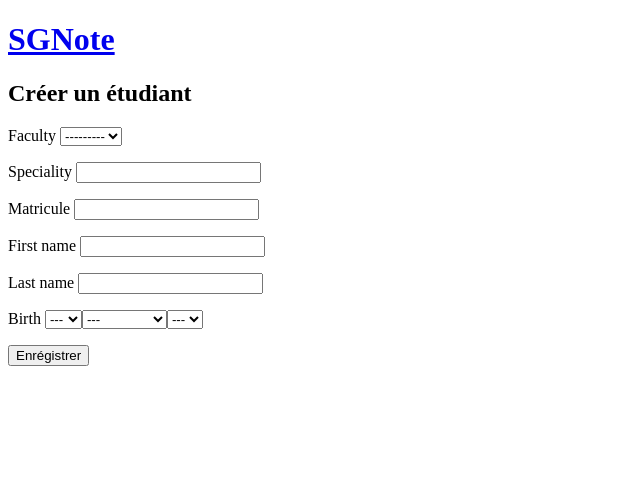
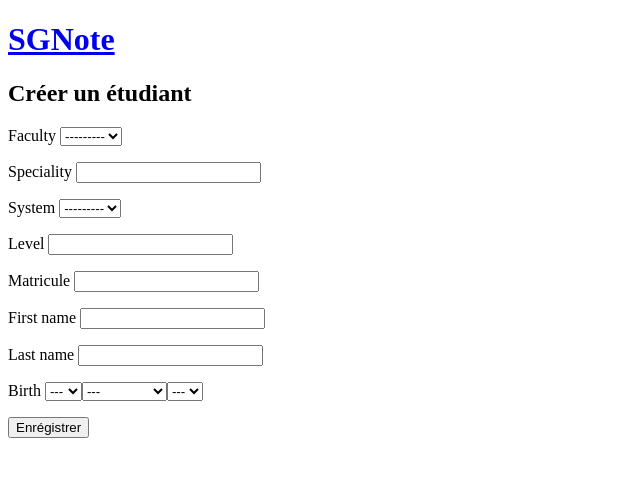
Before and after one commit to diabycode/SGNote, a Django app: page /students/create/ in a window 1280 px wide. Shown: the top 477 px of the page, without its empty margins (0-640 px from the left). Run offline with Django 4.2, Linux system fonts and the light colour scheme; data that the repository does not hold is empty; some libraries are stand-ins or nearby versions.

Commit message:
revu du formulaire de saisie d'étudiants

```diff
--- a/src/students/forms.py
+++ b/src/students/forms.py
@@ -1,6 +1,7 @@
 from django import forms
 from dynamic_forms import DynamicField, DynamicFormMixin
 
+from systems_and_levels.models import System
 from .models import *
 
 
@@ -10,8 +11,16 @@ class StudentCreateForm(DynamicFormMixin, forms.Form):
     def get_speciality(self):
         return Speciality.objects.filter(faculty=self["faculty"].value())
 
+    def get_level(self):
+        return Level.objects.filter(system=self["system"].value())
+
     faculty = forms.ModelChoiceField(queryset=Faculty.objects.all())
     speciality = DynamicField(forms.ModelChoiceField, queryset=get_speciality)
+    system = forms.ModelChoiceField(queryset=System.objects.all())
+    level = DynamicField(
+        forms.ModelChoiceField,
+        queryset=get_level,
+    )
     matricule = forms.CharField(max_length=255, required=True)
     first_name = forms.CharField(max_length=150, required=True)
     last_name = forms.CharField(max_length=150, required=True)
--- a/src/students/templates/students/student_create.html
+++ b/src/students/templates/students/student_create.html
@@ -23,6 +23,16 @@
         </p>
 
         <p>
+            {{ form.system.label }}
+            {% render_field form.system hx-get="/students/level_dropdown/" hx-target="#id_level" hx-trigger="change" %}
+        </p>
+
+        <p>
+            {{ form.level.label }}
+            {% render_field form.level %}
+        </p>
+
+        <p>
             {{ form.matricule.label }}
             {% render_field form.matricule %}
         </p>
```
